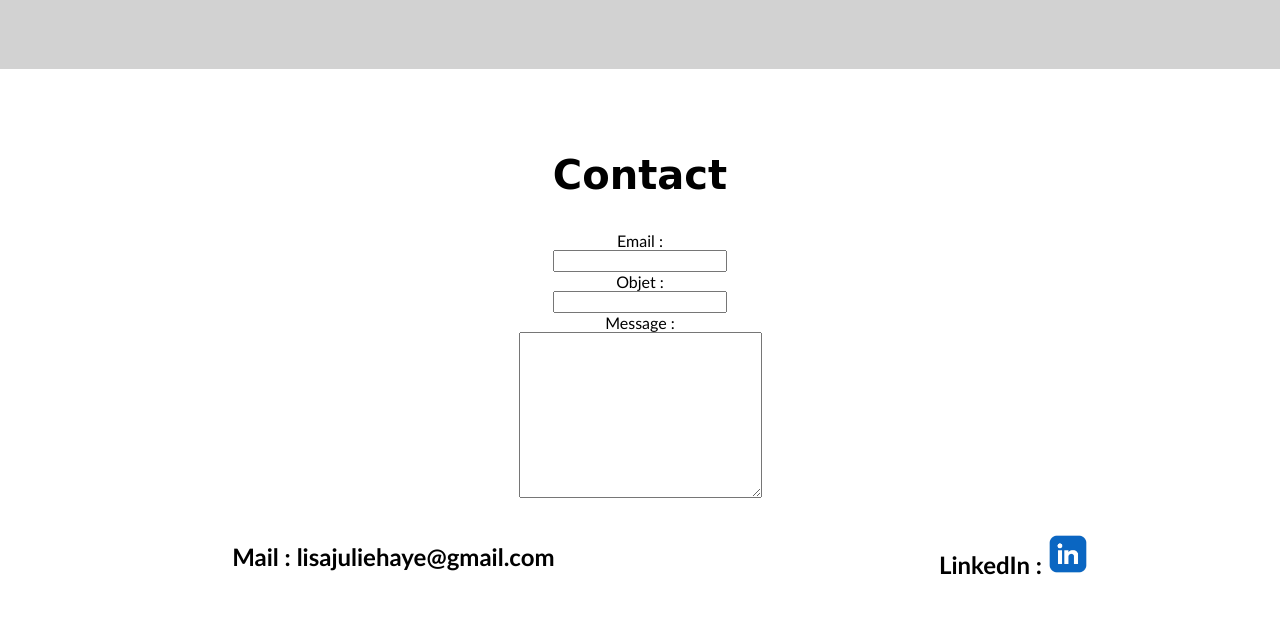
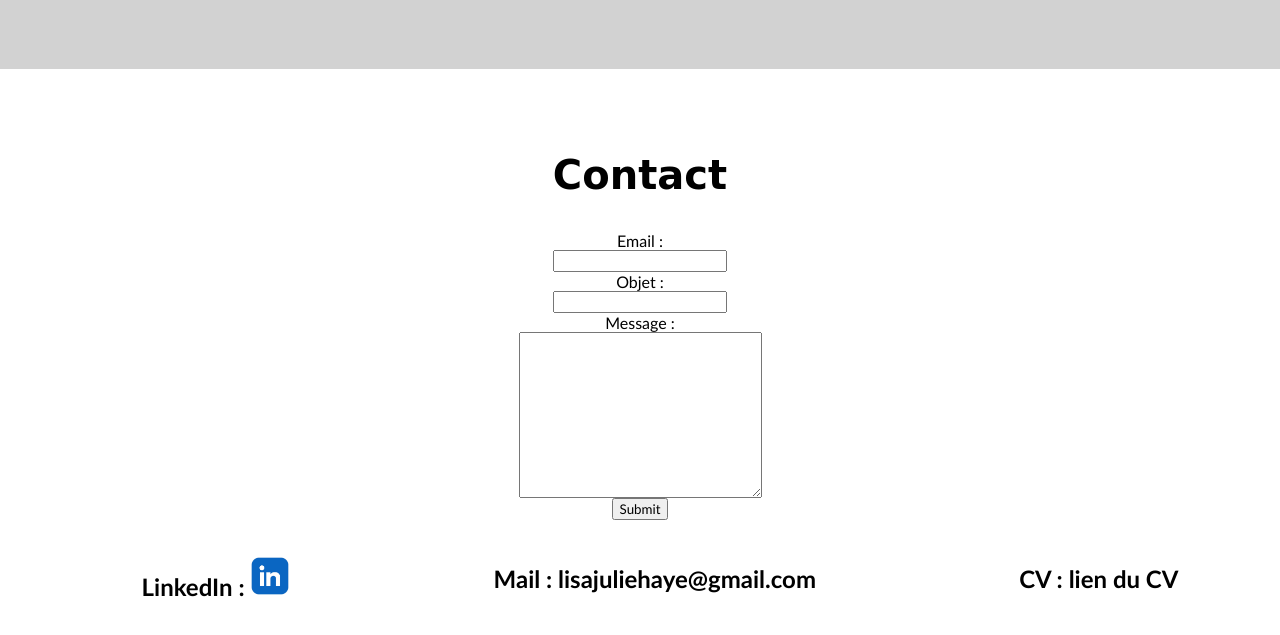
Before and after one commit to lisahaye/lisahaye.github.io, a plain HTML site: page index.html in a window 1280 px wide. Shown: the part 3198-3833 px from the top of the page. Drawn offline with Linux system fonts and the light colour scheme.

Commit message:
Add files via upload

```diff
--- a/index.html
+++ b/index.html
@@ -141,13 +141,17 @@
             <input type="text" name="objet">
             <label for="message">Message : </label>
             <textarea name="message" id="message" cols="30" rows="10"></textarea>
+            <input type="submit">
         </form>
         <ul>
+            <li>
+                <h2>LinkedIn : <a href="https://www.linkedin.com/in/hayelisa525595263"><img src="images/logo_linkedin.avif" width="40px"></a></h2>
+            </li>
             <li>
                 <h2>Mail : <a href="mailto:lisajuliehaye@gmail.com">lisajuliehaye@gmail.com</a></h2>
             </li>
             <li>
-                <h2>LinkedIn : <a href="https://www.linkedin.com/in/hayelisa525595263"><img src="images/logo_linkedin.avif" width="40px"></a></h2>
+                <h2>CV : <a href="https://www.canva.com/design/DAFb3QTRoGg/LDRhPsPtvU1ohalR6TlcuA/edit?utm_content=DAFb3QTRoGg&utm_campaign=designshare&utm_medium=link2&utm_source=sharebutton">lien du CV</a></h2>
             </li>
         </ul>
     </section>
```
